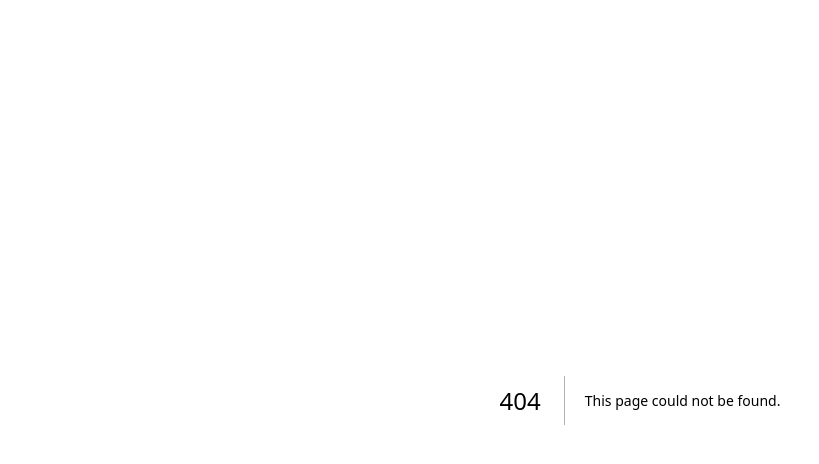
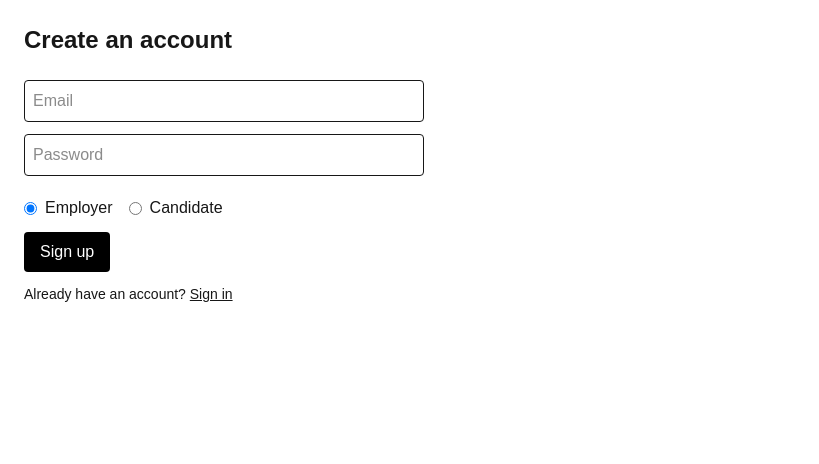
Before and after one commit to mynamebrogrammer/ProofTaaS, a Next.js app: page /sign-up in a window 1280 px wide. Before the commit this address had no page. Shown: the top 464 px of the page, without its empty margins (0-819 px from the left). Built offline with nearby package versions, Linux system fonts and the light colour scheme; no server answers.

Commit message:
added signup, sign in and postsignup

```diff
--- /dev/null
+++ b/app/post-signup/page.tsx
@@ -0,0 +1,157 @@
+"use client";
+
+import { useEffect, useMemo, useState } from "react";
+import { useRouter, useSearchParams } from "next/navigation";
+import { supabaseBrowser } from "@/lib/supabaseBrowser";
+
+type Role = "EMPLOYER" | "CANDIDATE";
+
+export default function PostSignupPage() {
+  const router = useRouter();
+  const sp = useSearchParams();
+
+  const roleFromQuery = useMemo(() => {
+    const r = sp.get("role");
+    if (r === "CANDIDATE") return "CANDIDATE";
+    if (r === "EMPLOYER") return "EMPLOYER";
+    return null;
+  }, [sp]);
+
+  const [role, setRole] = useState<Role | null>(roleFromQuery);
+  const [companyName, setCompanyName] = useState("");
+  const [fullName, setFullName] = useState("");
+
+  const [stage, setStage] = useState<"checking" | "form" | "bootstrapping">(
+    "checking"
+  );
+  const [error, setError] = useState<string | null>(null);
+
+  useEffect(() => {
+    (async () => {
+      const supabase = supabaseBrowser();
+
+      let { data } = await supabase.auth.getUser();
+      if (!data.user) {
+        await new Promise((r) => setTimeout(r, 250));
+        data = (await supabase.auth.getUser()).data;
+      }
+
+      if (!data.user) {
+        router.push("/sign-in");
+        return;
+      }
+
+      // If role wasn’t in query (e.g. user signed in later), try user metadata
+      if (!roleFromQuery) {
+        const metaRole = (data.user.user_metadata?.role ?? null) as Role | null;
+        setRole(metaRole ?? "EMPLOYER"); // default employer if missing
+      }
+
+      setStage("form");
+    })();
+  }, [router, roleFromQuery]);
+
+  async function runBootstrap() {
+    setError(null);
+
+    if (!role) {
+      setError("Missing role. Please go back and select Employer or Candidate.");
+      return;
+    }
+
+    const payload: any = { role };
+
+    if (role === "EMPLOYER") {
+      if (!companyName.trim()) {
+        setError("Company name is required.");
+        return;
+      }
+      payload.company_name = companyName.trim();
+    } else {
+      payload.full_name = fullName.trim() || "New Candidate";
+    }
+
+    setStage("bootstrapping");
+
+    const res = await fetch("/api/bootstrap", {
+      method: "POST",
+      credentials: "include",
+      headers: { "content-type": "application/json" },
+      body: JSON.stringify(payload),
+    });
+
+    if (!res.ok) {
+      const txt = await res.text();
+      if (res.status === 401) router.push("/sign-in");
+      setError(txt || "Bootstrap failed.");
+      setStage("form");
+      return;
+    }
+
+    const json = await res.json();
+
+    if (json.role === "EMPLOYER") router.push(`/employer/${json.employerId}`);
+    else router.push(`/candidate/${json.candidateId}`);
+  }
+
+  if (stage === "checking") return <div className="p-6">Setting up…</div>;
+
+  return (
+    <div className="p-6 max-w-md">
+      <h1 className="text-2xl font-semibold">Finish setup</h1>
+
+      {!roleFromQuery && (
+        <div className="mt-4 flex gap-4">
+          <label className="flex items-center gap-2">
+            <input
+              type="radio"
+              checked={role === "EMPLOYER"}
+              onChange={() => setRole("EMPLOYER")}
+            />
+            Employer
+          </label>
+          <label className="flex items-center gap-2">
+            <input
+              type="radio"
+              checked={role === "CANDIDATE"}
+              onChange={() => setRole("CANDIDATE")}
+            />
+            Candidate
+          </label>
+        </div>
+      )}
+
+      <div className="mt-4 space-y-3">
+        {role === "EMPLOYER" ? (
+          <input
+            className="w-full rounded border p-2"
+            placeholder="Company name"
+            value={companyName}
+            onChange={(e) => setCompanyName(e.target.value)}
+          />
+        ) : (
+          <input
+            className="w-full rounded border p-2"
+            placeholder="Full name (optional)"
+            value={fullName}
+            onChange={(e) => setFullName(e.target.value)}
+          />
+        )}
+
+        <button
+          onClick={runBootstrap}
+          disabled={stage === "bootstrapping"}
+          className="rounded bg-black text-white px-4 py-2 disabled:opacity-50"
+        >
+          {stage === "bootstrapping" ? "Creating..." : "Continue"}
+        </button>
+
+        {error && (
+          <pre className="whitespace-pre-wrap text-sm text-red-600">
+            {error}
+          </pre>
+        )}
+      </div>
+    </div>
+  );
+}
--- /dev/null
+++ b/app/sign-in/page.tsx
@@ -0,0 +1,78 @@
+"use client";
+
+import { useState } from "react";
+import { useRouter } from "next/navigation";
+import { supabaseBrowser } from "@/lib/supabaseBrowser";
+
+export default function SignInPage() {
+  const router = useRouter();
+  const supabase = supabaseBrowser();
+
+  const [email, setEmail] = useState("");
+  const [password, setPassword] = useState("");
+
+  const [loading, setLoading] = useState(false);
+  const [error, setError] = useState<string | null>(null);
+
+  async function onSubmit(e: React.FormEvent) {
+    e.preventDefault();
+    setLoading(true);
+    setError(null);
+
+    const { error: signInError } = await supabase.auth.signInWithPassword({
+      email,
+      password,
+    });
+
+    if (signInError) {
+      setError(signInError.message);
+      setLoading(false);
+      return;
+    }
+
+    // After sign-in, go to a simple "decide where to go" step
+    router.push("/post-signup");
+    setLoading(false);
+  }
+
+  return (
+    <div className="p-6 max-w-md">
+      <h1 className="text-2xl font-semibold">Sign in</h1>
+
+      <form onSubmit={onSubmit} className="mt-6 space-y-3">
+        <input
+          className="w-full rounded border p-2"
+          placeholder="Email"
+          value={email}
+          onChange={(e) => setEmail(e.target.value)}
+          autoComplete="email"
+        />
+
+        <input
+          className="w-full rounded border p-2"
+          placeholder="Password"
+          type="password"
+          value={password}
+          onChange={(e) => setPassword(e.target.value)}
+          autoComplete="current-password"
+        />
+
+        {error && <div className="text-red-600 text-sm">{error}</div>}
+
+        <button
+          disabled={loading}
+          className="rounded bg-black text-white px-4 py-2 disabled:opacity-50"
+        >
+          {loading ? "Signing in..." : "Sign in"}
+        </button>
+
+        <div className="text-sm">
+          Need an account?{" "}
+          <a className="underline" href="/sign-up">
+            Sign up
+          </a>
+        </div>
+      </form>
+    </div>
+  );
+}
--- /dev/null
+++ b/app/sign-up/page.tsx
@@ -0,0 +1,111 @@
+"use client";
+
+import { useState } from "react";
+import { useRouter } from "next/navigation";
+import { supabaseBrowser } from "@/lib/supabaseBrowser";
+
+export default function SignUpPage() {
+  const router = useRouter();
+  const supabase = supabaseBrowser();
+
+  const [role, setRole] = useState<"EMPLOYER" | "CANDIDATE">("EMPLOYER");
+  const [email, setEmail] = useState("");
+  const [password, setPassword] = useState("");
+
+  const [loading, setLoading] = useState(false);
+  const [error, setError] = useState<string | null>(null);
+
+  async function onSubmit(e: React.FormEvent) {
+    e.preventDefault();
+    setLoading(true);
+    setError(null);
+
+    const { error: signUpError } = await supabase.auth.signUp({
+      email,
+      password,
+      options: { data: { role } },
+    });
+
+    if (signUpError) {
+      setError(signUpError.message);
+      setLoading(false);
+      return;
+    }
+
+    // Sign in immediately so /post-signup has a session cookie
+    const { error: signInError } = await supabase.auth.signInWithPassword({
+      email,
+      password,
+    });
+
+    if (signInError) {
+      setError(signInError.message);
+      setLoading(false);
+      return;
+    }
+
+    router.push(`/post-signup?role=${role}`);
+    setLoading(false);
+  }
+
+  return (
+    <div className="p-6 max-w-md">
+      <h1 className="text-2xl font-semibold">Create an account</h1>
+
+      <form onSubmit={onSubmit} className="mt-6 space-y-3">
+        <input
+          className="w-full rounded border p-2"
+          placeholder="Email"
+          value={email}
+          onChange={(e) => setEmail(e.target.value)}
+          autoComplete="email"
+        />
+
+        <input
+          className="w-full rounded border p-2"
+          placeholder="Password"
+          type="password"
+          value={password}
+          onChange={(e) => setPassword(e.target.value)}
+          autoComplete="new-password"
+        />
+
+        <div className="flex gap-4 pt-2">
+          <label className="flex items-center gap-2">
+            <input
+              type="radio"
+              checked={role === "EMPLOYER"}
+              onChange={() => setRole("EMPLOYER")}
+            />
+            Employer
+          </label>
+
+          <label className="flex items-center gap-2">
+            <input
+              type="radio"
+              checked={role === "CANDIDATE"}
+              onChange={() => setRole("CANDIDATE")}
+            />
+            Candidate
+          </label>
+        </div>
+
+        {error && <div className="text-red-600 text-sm">{error}</div>}
+
+        <button
+          disabled={loading}
+          className="rounded bg-black text-white px-4 py-2 disabled:opacity-50"
+        >
+          {loading ? "Creating..." : "Sign up"}
+        </button>
+
+        <div className="text-sm">
+          Already have an account?{" "}
+          <a className="underline" href="/sign-in">
+            Sign in
+          </a>
+        </div>
+      </form>
+    </div>
+  );
+}
```
